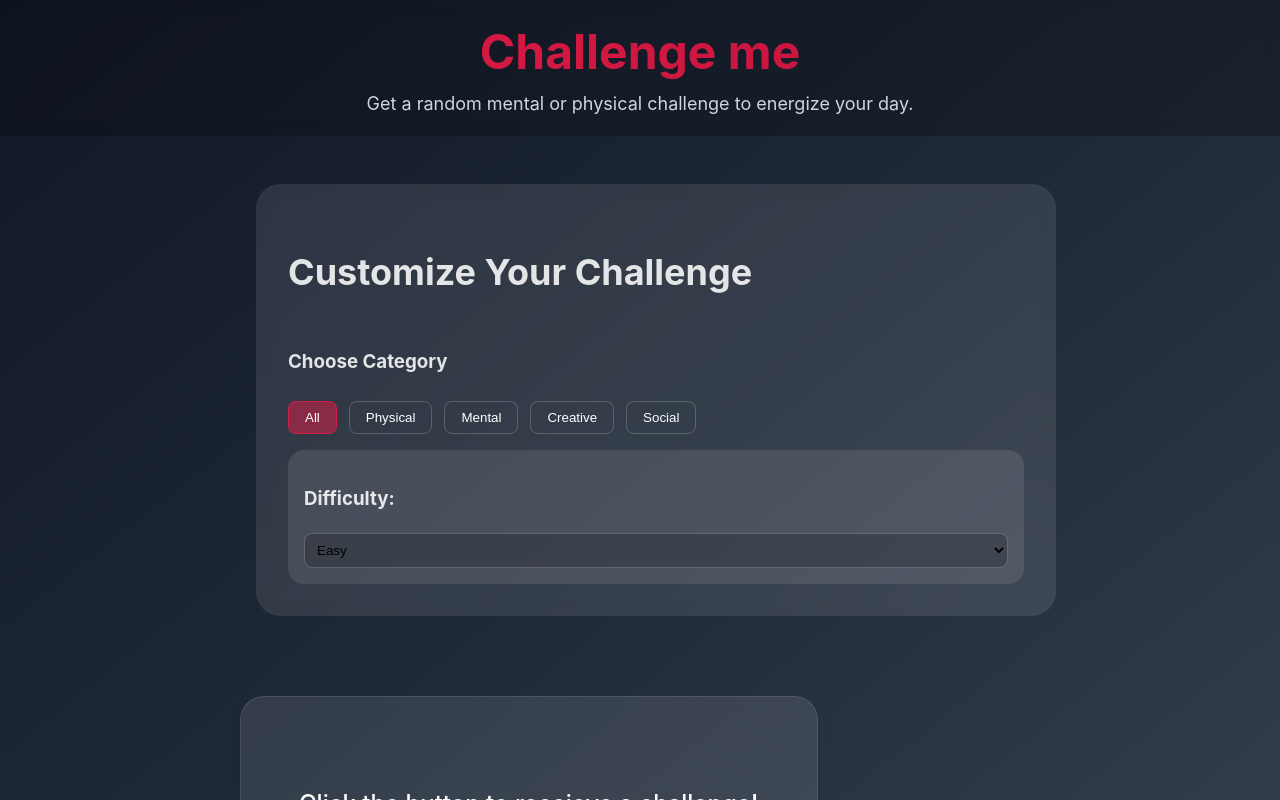
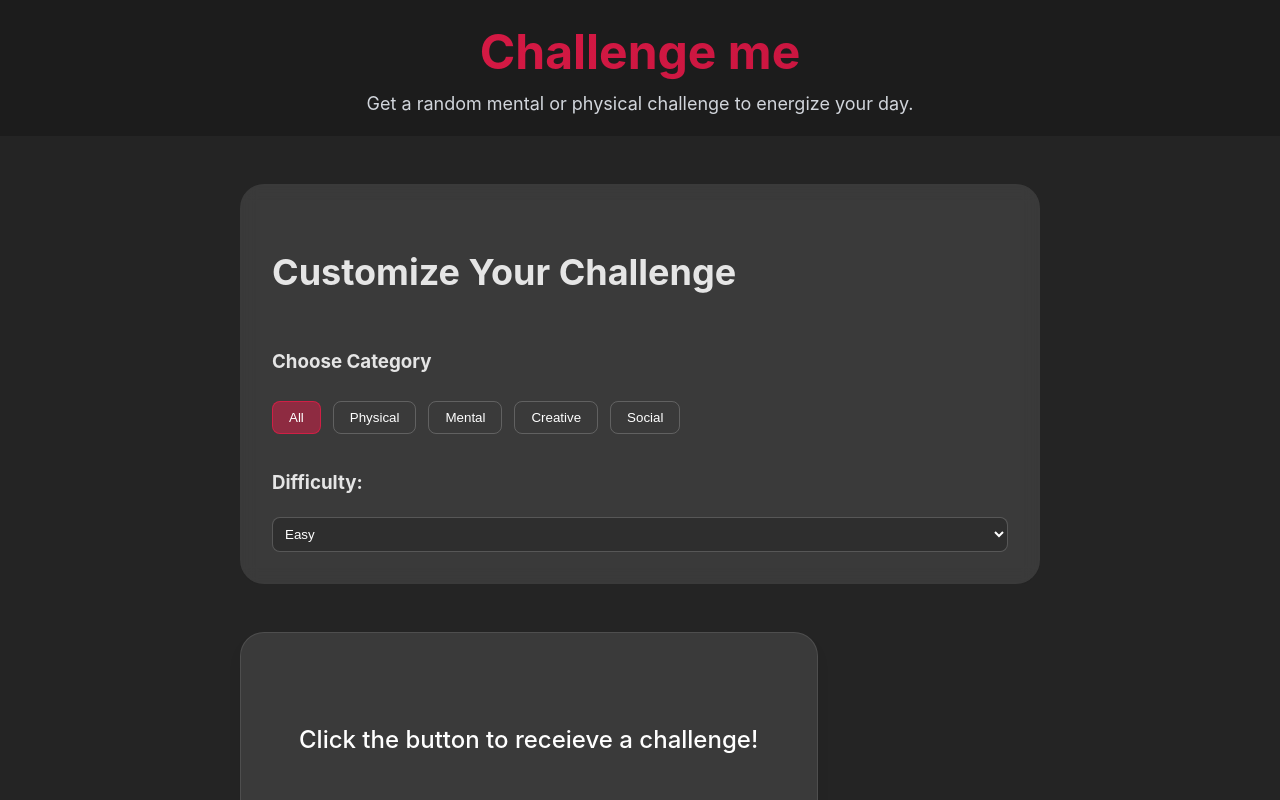
Before and after one commit to robertoandino/challenge-me, a React (Vite) app: page / in a window 1280 px wide. Shown: the top 800 px of the page. Built offline with nearby package versions, Linux system fonts and the light colour scheme.

Commit message:
Refactor layout styles for improved structure and consistency in the Home page

```diff
--- a/src/pages/Home.css
+++ b/src/pages/Home.css
@@ -26,6 +26,7 @@
     line-height: 1.75;
 }
 
+/* Base Layout */
 .page-content {
     max-width: 800px;
     margin: 0 auto;
@@ -35,13 +36,16 @@
     gap: 3rem;
 }
 
-.controls-wrapper {
-    width: 100%;
+.page-content {
     max-width: 800px;
-    margin: 0 auto 2rem;
-    padding: 0 1rem;
+    margin: 0 auto;
+    padding: 2rem 1rem;
+    display: flex;
+    flex-direction: column;
+    gap: 3rem;
 }
 
+/* Controls Section */
 .controls-section {
     background: rgba(255, 255, 255, 0.1);
     backdrop-filter: blur(8px);
@@ -74,6 +78,36 @@
     flex-wrap: wrap;
     gap: 0.75rem;
     margin-bottom: 1rem;
+}
+
+.category-button {
+    padding: 0.5rem 1rem;
+    border-radius: 0.5rem;
+    border: 1px solid rgba(255, 255, 255, 0.2);
+    background: transparent;
+    color: white;
+    cursor: pointer;
+    transition: all 0.3s ease;
+}
+
+.category-button.active {
+    background: rgba(225, 29, 72, 0.5);
+    border-color: rgba(225, 29, 72, 0.8);
+}
+
+.difficulty-select {
+    width: 100%;
+    padding: 0.5rem;
+    border-radius: 0.5rem;
+    background: rgba(0, 0, 0, 0.2);
+    border: 1px solid rgba(255, 255, 255, 0.2);
+    margin-top: 0.1rem;
+    color: white;
+}
+
+.difficulty-select option {
+    background-color: #1F2937;
+    color: white;
 }
 
 /* Challenge Section */
@@ -132,6 +166,7 @@
     margin-top: 0.5rem;
 }
 
+/* Loading States */
 .loading-state {
     display: flex;
     flex-direction: column;
@@ -149,6 +184,7 @@
     animation: spin 1s linear infinite;
 }
 
+/* Button Styles */
 .button-group {
     display: flex;
     gap: 1rem;
@@ -190,6 +226,7 @@
     cursor: not-allowed;
 }
 
+/* Animation Keyframes */
 @keyframes slideUp {
     to {
         opacity: 1;
@@ -209,96 +246,3 @@
         transform: rotate(360deg);
     }
 }
-
-.history-section {
-    width: 100%;
-    max-width: 32rem;
-    margin: 0 auto;
-    background: rgba(255, 255, 255, 0.1);
-    backdrop-filter: blur(8px);
-    border-radius: 1rem;
-    padding: 1.5rem;
-    transition: all 0.3s ease;
-}
-
-.category-selector, .difficulty-selector {
-   background: rgba(255, 255, 255, 0.1);
-   padding: 1rem;
-   border-radius: 1rem;
-   backdrop-filter: blue(8px);
-}
-
-.category-button {
-    padding: 0.5rem 1rem;
-    border-radius: 0.5rem;
-    border: 1px solid rgba(255, 255, 255, 0.2);
-    background: transparent;
-    color: white;
-    cursor: pointer;
-    transition: all 0.3s ease;
-}
-
-.category-button.active {
-    background: rgba(225, 29, 72, 0.5);
-    border-color: rgba(225, 29, 72, 0.8);
-}
-
-.difficulty-select {
-    width: 100%;
-    padding: 0.5rem;
-    border-radius: 0.5rem;
-    background: rgba(0, 0, 0, 0.2);
-    border: 1px solid rgba(255, 255, 255, 0.2);
-    margin-top: 0.1rem;
-}
-
-.difficulty-select option {
-    background-color: #1F2937;
-    color: white;
-}
-
-.streak-counter {
-    text-align: center;
-    font-size: 1.25rem;
-    color: white;
-    padding: 1rem;
-    background: linear-gradient(to right, #e11d48, #be123c);
-    border-radius: 0.75rem;
-    animation: pulse 2s infinite;
-}
-
-.main-container {
-    min-height: 100vh;
-    background: linear-gradient(to bottom right, #111827, #1F2937, #374151);
-}
-
-.content-wrapper {
-    width: 100%;
-    max-width: 32rem;
-    margin: 2rem auto;
-    padding: 0 1rem;
-    display: flex;
-    flex-direction: column;
-    gap: 1.5rem;
-    position: relative;
-    z-index: 1;
-}
-
-.challenge-box-generated {
-    animation: popIn 0.5s ease;
-}
-
-.challenge-text.loading {
-    opacity: 0.7;
-}
-
-@keyframes pulse {
-    0% { transform: scale(1); }
-    50% { transform: scale(0.98); }
-    100% { transform: scale(1); }
-}
-
-@keyframes popIn {
-    0% { transform: scale(0.95); opacity: 0; }
-    100% { transform: scale(1); opacity: 1; }
-}
```
